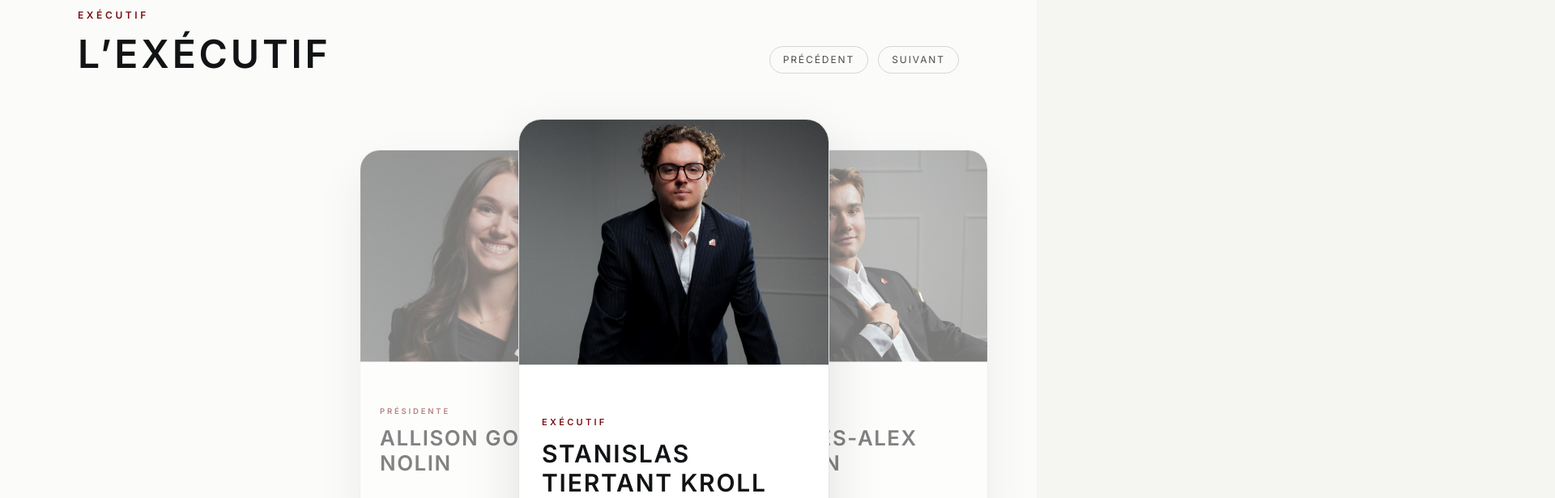
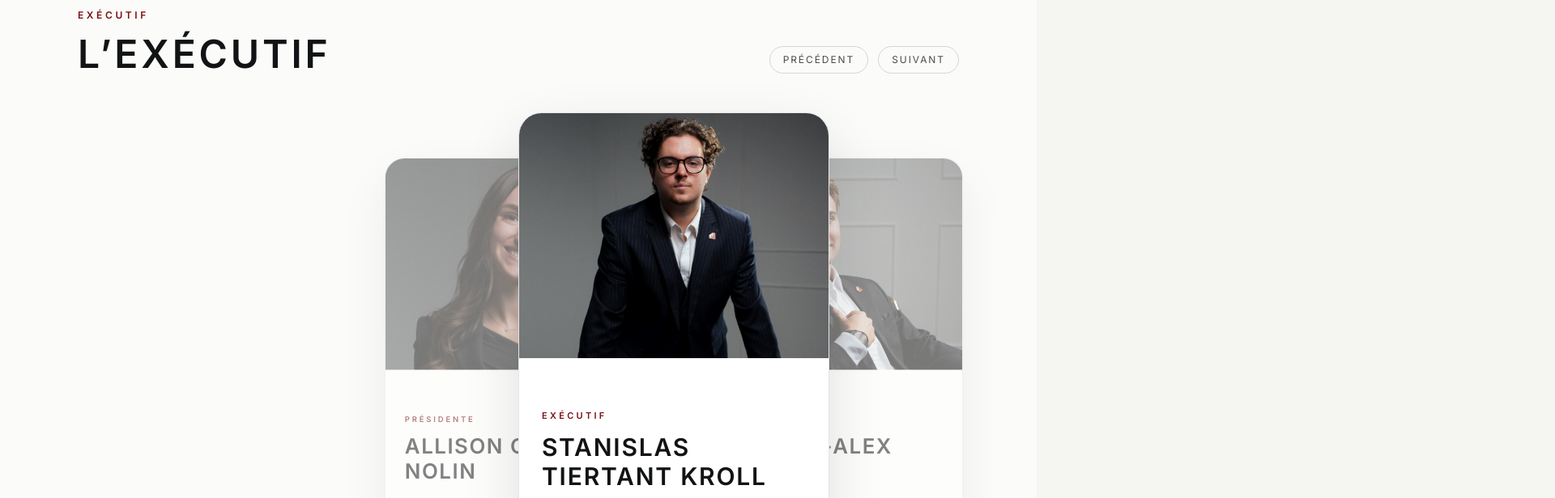
Before and after one commit to tkstan/reelul, a Next.js app: page / in a window 1280 px wide. Shown: the part 1920-2536 px from the top of the page at 81% size, 1920 px wide, since content can reach past the window. Built offline with nearby package versions, Linux system fonts and the light colour scheme.

Commit message:
Ajuster le positionnement des cartes du carrousel exécutif

```diff
--- a/components/premium-landing.tsx
+++ b/components/premium-landing.tsx
@@ -328,7 +328,7 @@ export function PremiumLanding({ calendrier, executif }: PremiumLandingProps) {
           </Reveal>
 
           <div
-            className="relative mx-auto h-[34rem] w-full max-w-5xl overflow-visible rounded-[2rem]"
+            className="relative mx-auto h-[34rem] w-full max-w-5xl overflow-visible rounded-[2rem] md:-mt-2"
             onTouchStart={handleTouchStart}
             onTouchEnd={handleTouchEnd}
           >
@@ -340,7 +340,8 @@ export function PremiumLanding({ calendrier, executif }: PremiumLandingProps) {
                 <motion.article
                   key={membre.id}
                   animate={{
-                    x: `${offset * 58}%`,
+                    x: `${offset * 50}%`,
+                    y: offset === 0 ? 0 : 18,
                     scale: offset === 0 ? 1 : 0.86,
                     opacity: isVisible ? (offset === 0 ? 1 : 0.52) : 0,
                   }}
```
